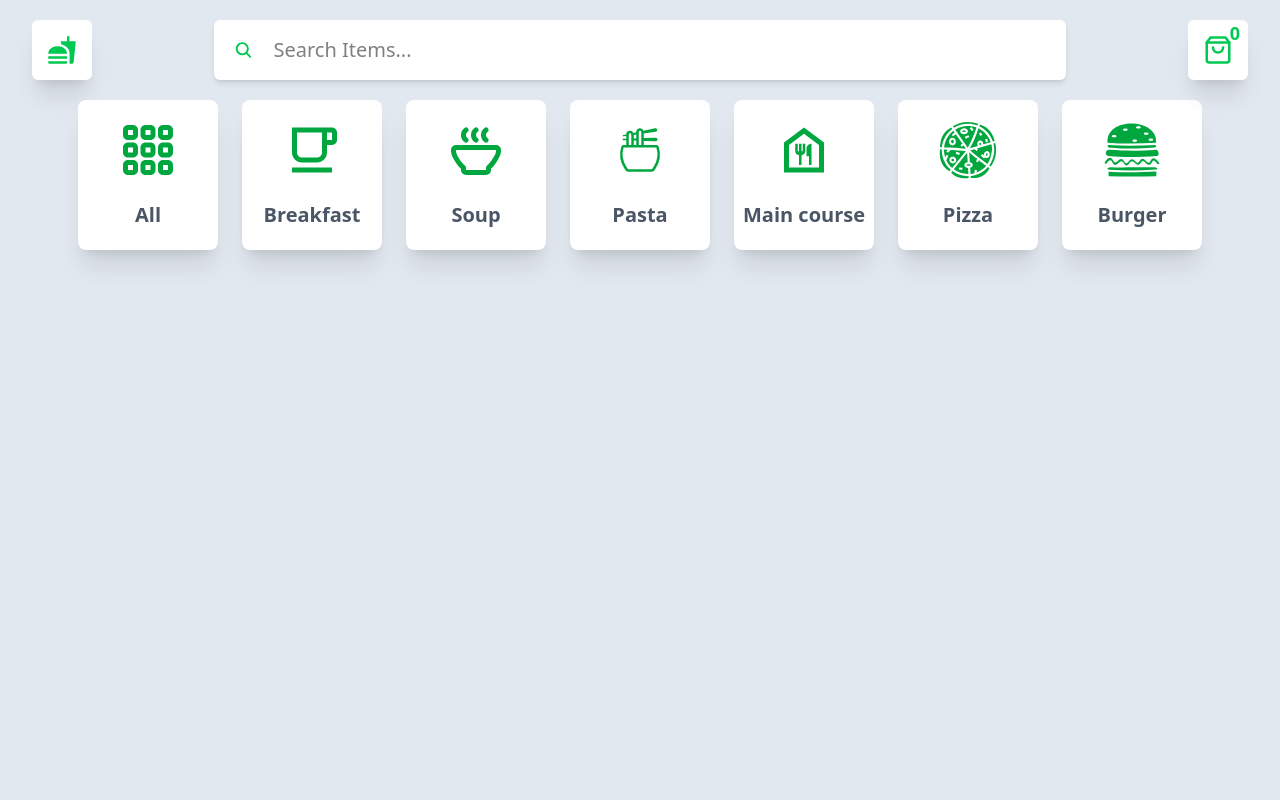
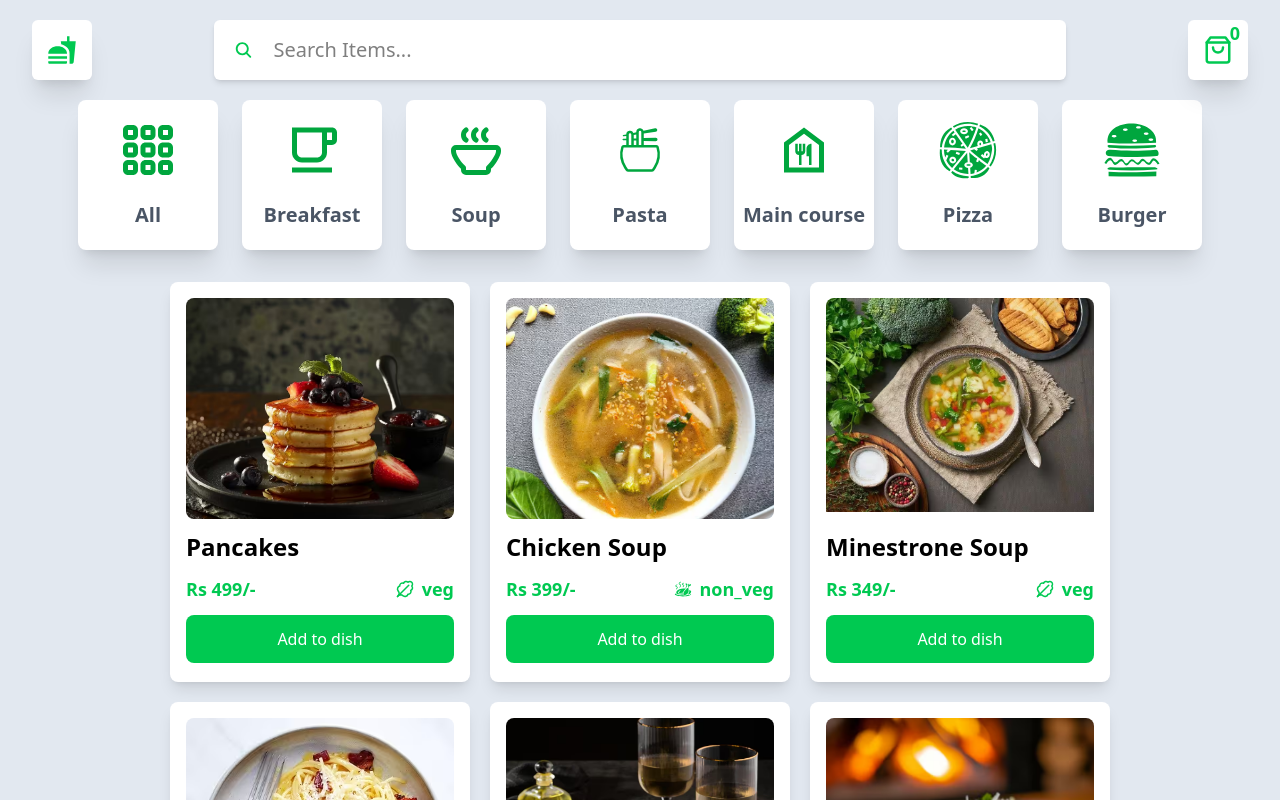
Before and after one commit to soumyadip2110/foodzy, a React (Vite) app: page / in a window 1280 px wide. Shown: the top 800 px of the page. Built offline with nearby package versions, Linux system fonts and the light colour scheme.

Commit message:
made Card component

```diff
--- /dev/null
+++ b/src/components/Card.jsx
@@ -0,0 +1,25 @@
+import { LuLeafyGreen } from "react-icons/lu";
+import { GiChickenOven } from "react-icons/gi";
+
+function Card({name, image, price, type}) {
+    return (
+        <div className='w-[300px] h-[400px] bg-white rounded-lg p-4 flex flex-col gap-3 shadow-lg hover:border-2 border-green-300'>
+            <div className='w-[100%] h-[60%] rounded-lg overflow-hidden'>
+                <img src={image} alt='image1' className='object-cover' />
+            </div>
+            <div className='text-2xl font-semibold'>{name}</div>
+            <div className='w-full flex justify-between items-center'>
+                <div className='text-lg text-green-500 font-bold'>Rs {price}/-</div>
+                <div className='flex justify-center items-center gap-2 text-lg text-green-500 font-semibold'>
+                    {type === 'veg' ? <LuLeafyGreen /> : <GiChickenOven />}
+                    <span>{type}</span>
+                </div>
+            </div>
+            <button className='w-full p-3 rounded-lg bg-green-500 text-white hover:bg-green-400 transition-all cursor-pointer'>
+                Add to dish
+            </button>
+        </div>
+    )
+}
+
+export default Card
--- a/src/components/index.js
+++ b/src/components/index.js
@@ -1,3 +1,4 @@
 import Nav from "./Nav";
+import Card from "./Card";
 
-export { Nav }
+export { Nav, Card }
--- a/src/pages/Home.jsx
+++ b/src/pages/Home.jsx
@@ -1,6 +1,7 @@
 import React from 'react'
-import { Nav } from '../components/index'
+import { Card, Nav } from '../components/index'
 import { categories } from '../Categories'
+import { food_items } from '../food'
 
 function Home() {
     return (
@@ -17,6 +18,17 @@ function Home() {
                     </div>
                 ))}
             </div>
+            <div className='w-full flex flex-wrap gap-5 px-5 py-8 justify-center items-center'>
+                {food_items.map(item => (
+                    <Card
+                        id={item.id}
+                        name={item.food_name}
+                        image={item.food_image}
+                        price={item.price}
+                        type={item.food_type}
+                    />
+                ))}
+            </div>
         </div>
     )
 }
```
